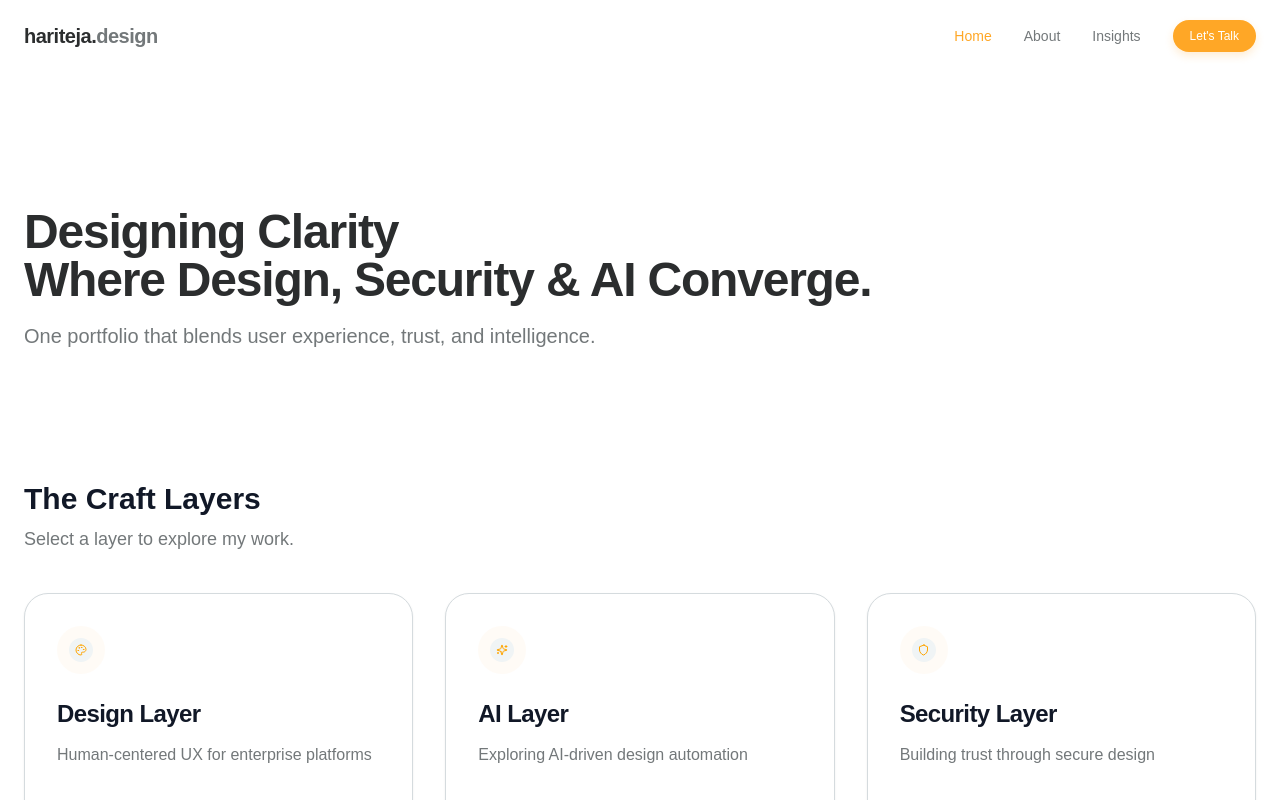
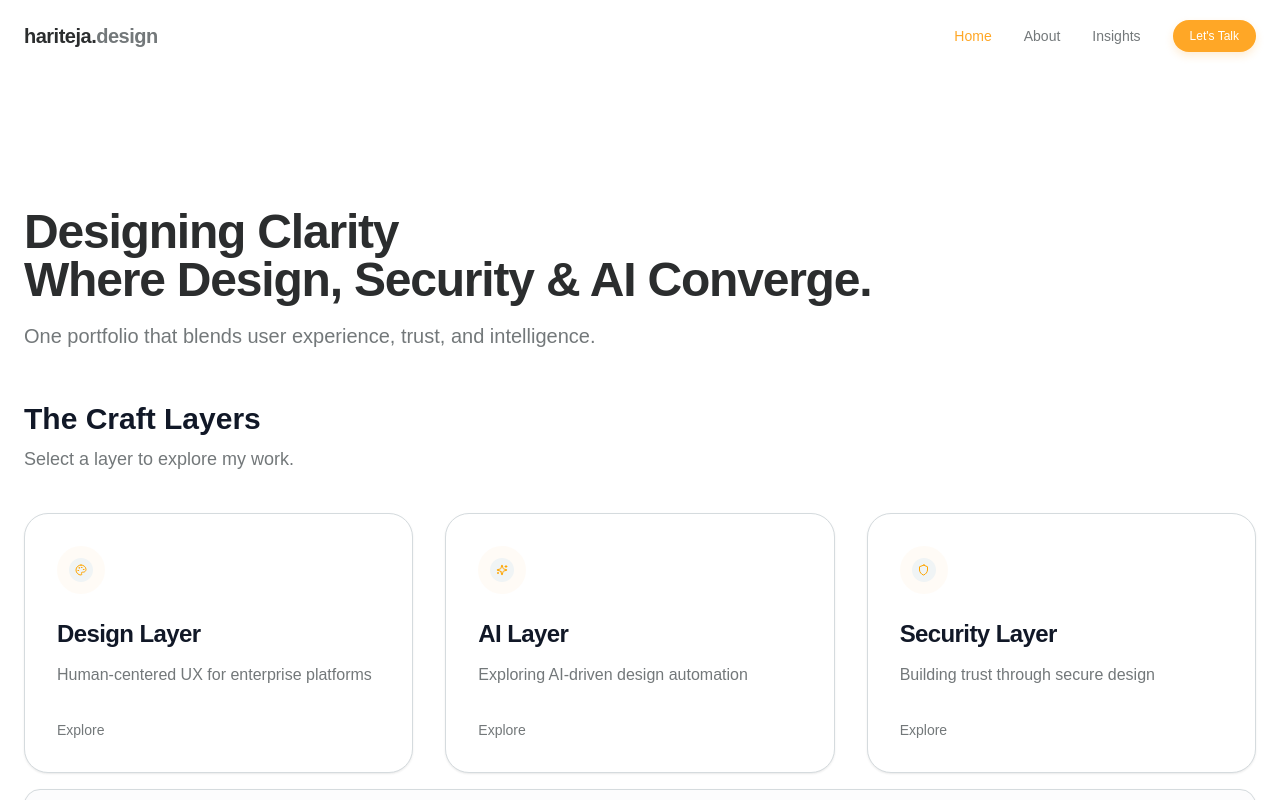
Before and after one commit to Hariteja-CL/craftlayers, a React (Vite) app: page / in a window 1280 px wide. Shown: the top 800 px of the page. Built offline with nearby package versions, Linux system fonts and the light colour scheme.

Commit message:
design: reduce space between hero and layers

```diff
--- a/src/components/portfolio/HeroSection.tsx
+++ b/src/components/portfolio/HeroSection.tsx
@@ -2,7 +2,7 @@
 
 export function HeroSection() {
     return (
-        <section className="relative px-6 pt-20 pb-12 md:pt-32 md:pb-20 max-w-container mx-auto text-left">
+        <section className="relative px-6 pt-20 pb-4 md:pt-32 md:pb-8 max-w-container mx-auto text-left">
             <h1 className="text-4xl md:text-5xl font-extrabold tracking-tight mb-4 text-content-primary">
                 Designing Clarity
                 <br />
--- a/src/pages/Home.tsx
+++ b/src/pages/Home.tsx
@@ -7,7 +7,7 @@ export function Home() {
     const navigate = useNavigate();
 
     return (
-        <div className="space-y-12">
+        <div className="space-y-4">
             <HeroSection />
 
             {/* Layers Grid Section */}
```
